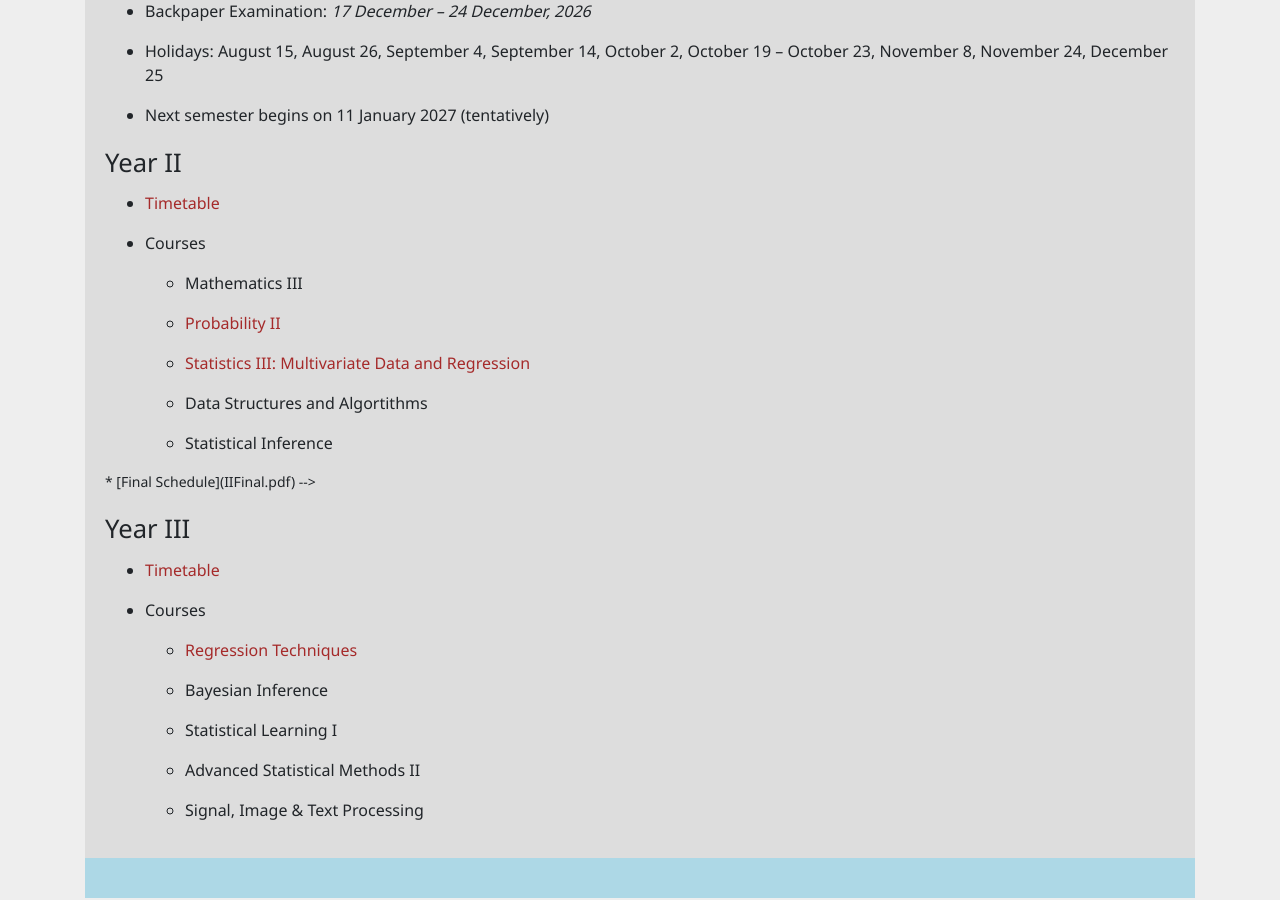
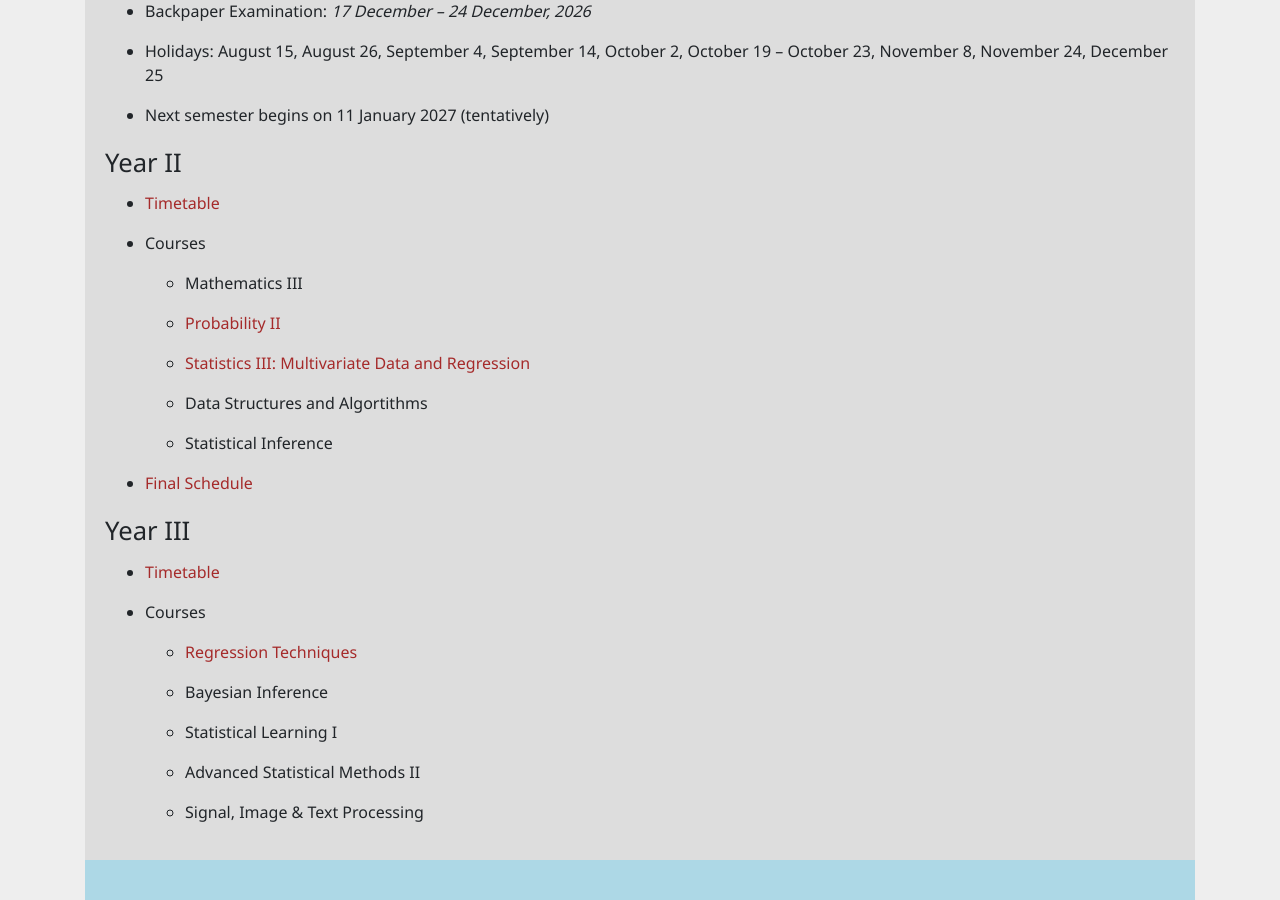
Before and after one commit to bsds-isi/bsds-isi.github.io, a Jekyll site: the page built from 2026-27-semester-I/index.md, in a window 1280 px wide and 900 px high, scrolled down 998 px. Built offline with Jekyll 4.4.1, drawn with Linux system fonts in a browser that asks for light colours.

Commit message:
Update index.md

```diff
--- a/2026-27-semester-I/index.md
+++ b/2026-27-semester-I/index.md
@@ -76,7 +76,7 @@ layout: default
 
 <!-- * [Midterm Schedule](midterm-year-II.pdf) -->
 
-    * [Final Schedule](IIFinal.pdf) -->
+* [Final Schedule](IIFinal.pdf)
 
 
 ## Year III
```
